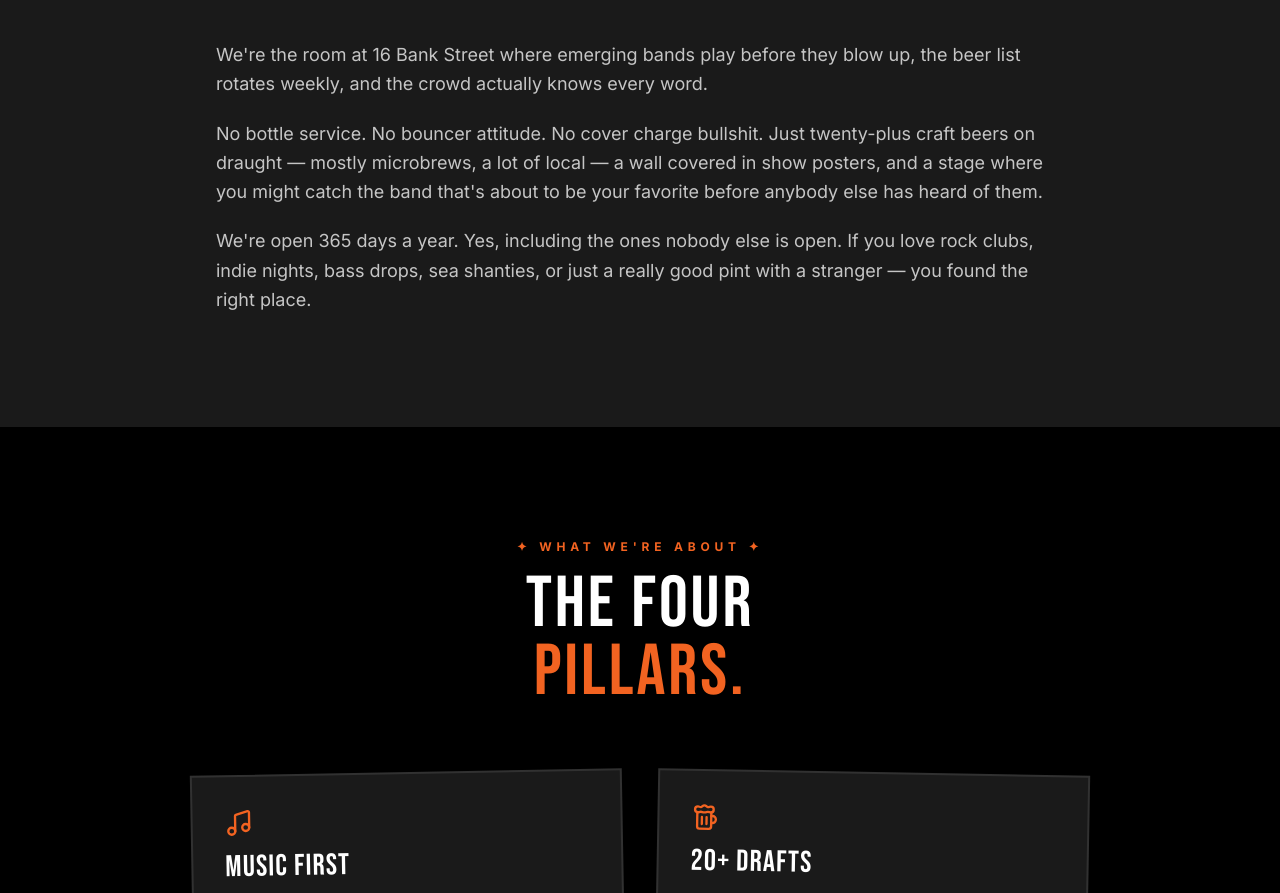
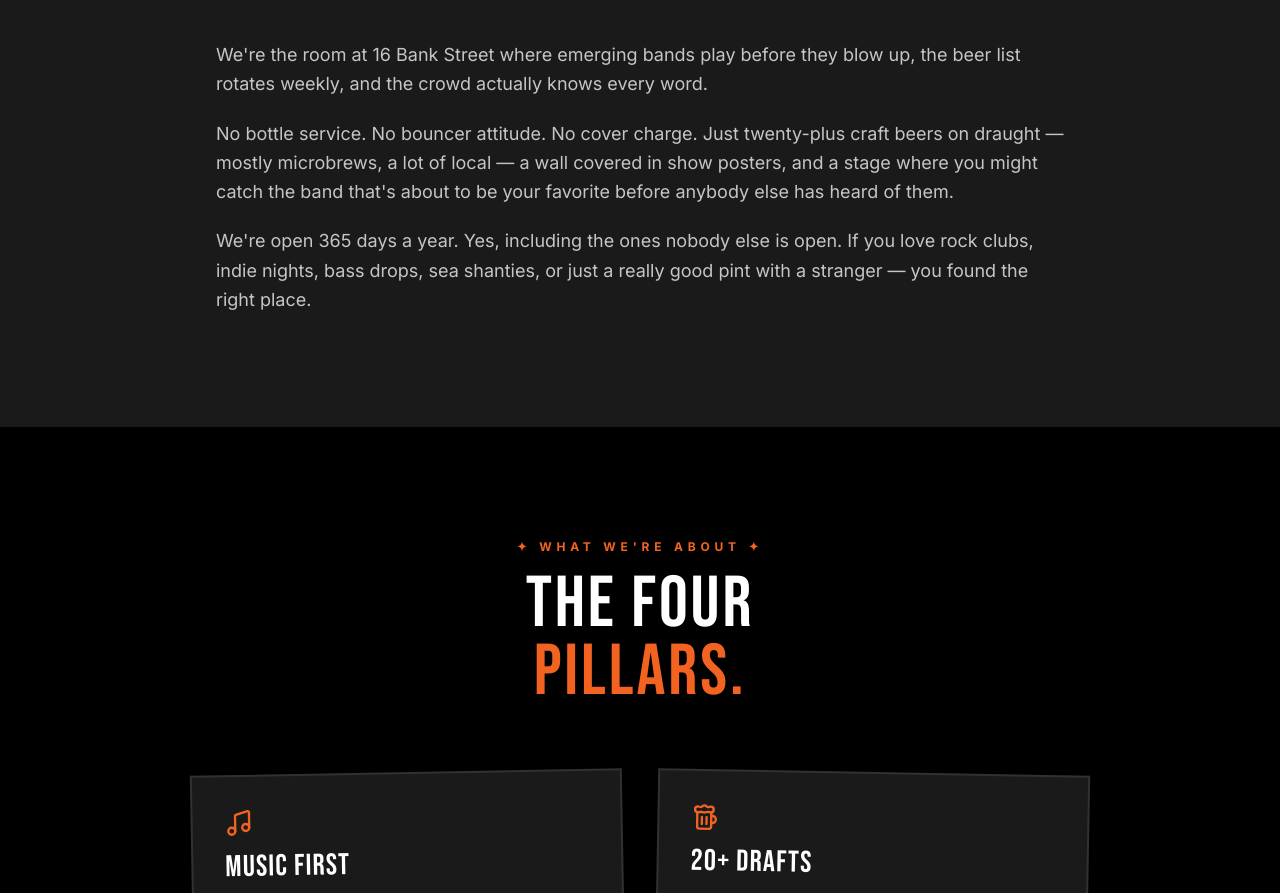
Before and after one commit to AppStudioPros/oasis-pub, a Next.js app: page /about in a window 1280 px wide. Shown: the part 847-1740 px from the top of the page. Built offline with nearby package versions, Linux system fonts and the light colour scheme.

Commit message:
copy: drop bullshit — ends at 'no cover charge'

```diff
--- a/src/app/about/AboutClient.tsx
+++ b/src/app/about/AboutClient.tsx
@@ -86,7 +86,7 @@ export default function AboutClient() {
               the beer list rotates weekly, and the crowd actually knows every word.
             </p>
             <p>
-              No bottle service. No bouncer attitude. No cover charge bullshit. Just twenty-plus
+              No bottle service. No bouncer attitude. No cover charge. Just twenty-plus
               craft beers on draught — mostly microbrews, a lot of local — a wall covered in show
               posters, and a stage where you might catch the band that&apos;s about to be your favorite
               before anybody else has heard of them.
```
